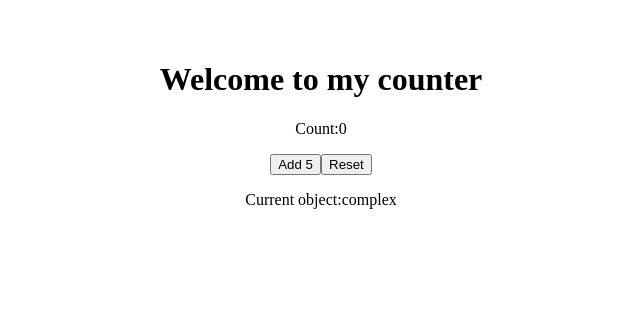
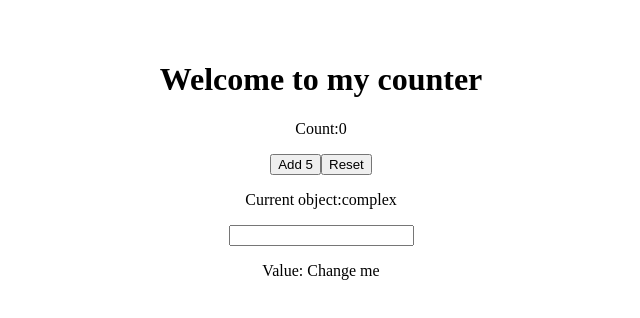
Before and after one commit to Kazuho1222/TypeScript-app, a React (Vite) app: page / in a window 1280 px wide. Shown: the top 318 px of the page, without its empty margins (319-959 px from the left). Built offline with nearby package versions, Linux system fonts and the light colour scheme.

Commit message:
useCallbackフック

```diff
--- a/src/App.tsx
+++ b/src/App.tsx
@@ -1,4 +1,4 @@
-import { createContext, useContext, useMemo, useReducer, useState } from 'react';
+import React, { createContext, useCallback, useContext, useMemo, useReducer, useState } from 'react';
 import './App.css';
 
 // interface MyButtonProps {
@@ -76,6 +76,19 @@ const useGetComplexObject = () => {
   return object;
 }
 
+function Form() {
+  const [value, setValue] = useState("Change me");
+  const handleChange = useCallback<React.ChangeEventHandler<HTMLInputElement>>((event) => {
+    setValue(event.currentTarget.value);
+  }, [setValue])
+
+  return (
+    <>
+      <input type={value} onChange={handleChange} />
+      <p>Value: {value}</p>
+    </>
+  )
+}
 
 export default function App() {
   const [state, dispatch] = useReducer(stateReducer, initialState);
@@ -96,6 +109,7 @@ export default function App() {
       <Context.Provider value={object}>
         <MyComponent />
       </Context.Provider>
+      <a><Form /></a>
     </div>
   );
 }
```
